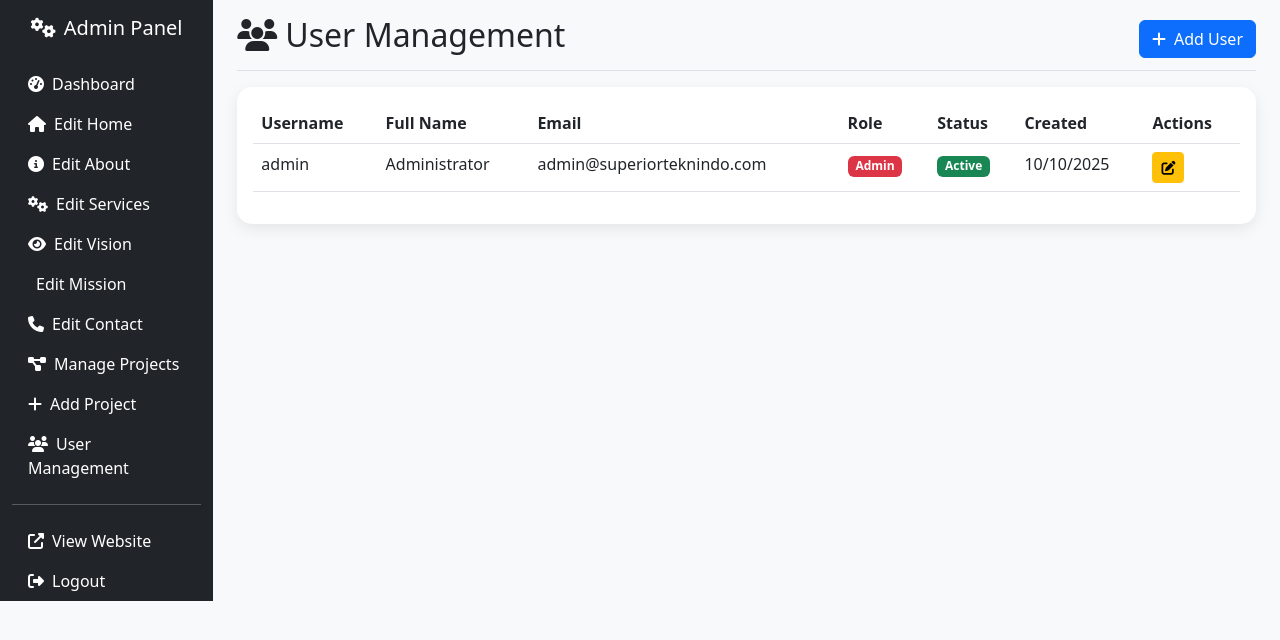
After one commit to aghi182/superior, a PHP site: page /admin/user_management.php in a window 1280 px wide. The commit adds this page. Shown: the top 640 px of the page. Run offline with PHP 8.4, Linux system fonts and the light colour scheme; the visitor is signed in with stand-in values (Sample User, id 1); data comes from the database, SQL or seed files in the repository.

Commit message:
penambahan fitur user management dan untuk login ambil username dari database serta perubahan password di table jadi hash

```diff
--- /dev/null
+++ b/admin/user_management.php
@@ -0,0 +1,389 @@
+<?php
+require_once '../config.php';
+
+// Check authentication
+startSecureSession();
+if (!isLoggedIn()) {
+    header('Location: ../login.php');
+    exit();
+}
+
+// Check if user is admin
+if ($_SESSION['role'] !== 'admin') {
+    header('Location: ../dashboard.php');
+    exit();
+}
+
+// Handle form submissions
+$message = '';
+$message_type = '';
+
+if ($_SERVER['REQUEST_METHOD'] === 'POST') {
+    $action = $_POST['action'] ?? '';
+
+    if ($action === 'add_user') {
+        $username = sanitizeInput($_POST['username'] ?? '');
+        $password = $_POST['password'] ?? '';
+        $full_name = sanitizeInput($_POST['full_name'] ?? '');
+        $email = sanitizeInput($_POST['email'] ?? '');
+        $role = sanitizeInput($_POST['role'] ?? 'user');
+
+        try {
+            // Check if username already exists
+            $stmt = $pdo->prepare("SELECT id FROM admin_users WHERE username = ?");
+            $stmt->execute([$username]);
+            if ($stmt->fetch()) {
+                $message = 'Username sudah digunakan!';
+                $message_type = 'danger';
+            } else {
+                $hashed_password = password_hash($password, PASSWORD_DEFAULT);
+                $stmt = $pdo->prepare("INSERT INTO admin_users (username, password, full_name, email, role, status, created_at, updated_at) VALUES (?, ?, ?, ?, ?, 1, datetime('now'), datetime('now'))");
+                $stmt->execute([$username, $hashed_password, $full_name, $email, $role]);
+                $message = 'User berhasil ditambahkan!';
+                $message_type = 'success';
+            }
+        } catch (PDOException $e) {
+            $message = 'Terjadi kesalahan: ' . $e->getMessage();
+            $message_type = 'danger';
+        }
+    } elseif ($action === 'edit_user') {
+        $user_id = (int)$_POST['user_id'];
+        $username = sanitizeInput($_POST['username'] ?? '');
+        $full_name = sanitizeInput($_POST['full_name'] ?? '');
+        $email = sanitizeInput($_POST['email'] ?? '');
+        $role = sanitizeInput($_POST['role'] ?? 'user');
+        $status = (int)$_POST['status'];
+
+        try {
+            // Check if username already exists (excluding current user)
+            $stmt = $pdo->prepare("SELECT id FROM admin_users WHERE username = ? AND id != ?");
+            $stmt->execute([$username, $user_id]);
+            if ($stmt->fetch()) {
+                $message = 'Username sudah digunakan!';
+                $message_type = 'danger';
+            } else {
+                $stmt = $pdo->prepare("UPDATE admin_users SET username = ?, full_name = ?, email = ?, role = ?, status = ?, updated_at = datetime('now') WHERE id = ?");
+                $stmt->execute([$username, $full_name, $email, $role, $status, $user_id]);
+                $message = 'User berhasil diupdate!';
+                $message_type = 'success';
+            }
+        } catch (PDOException $e) {
+            $message = 'Terjadi kesalahan: ' . $e->getMessage();
+            $message_type = 'danger';
+        }
+    } elseif ($action === 'delete_user') {
+        $user_id = (int)$_POST['user_id'];
+
+        // Prevent deleting own account
+        if ($user_id == $_SESSION['user_id']) {
+            $message = 'Tidak dapat menghapus akun sendiri!';
+            $message_type = 'danger';
+        } else {
+            try {
+                $stmt = $pdo->prepare("DELETE FROM admin_users WHERE id = ?");
+                $stmt->execute([$user_id]);
+                $message = 'User berhasil dihapus!';
+                $message_type = 'success';
+            } catch (PDOException $e) {
+                $message = 'Terjadi kesalahan: ' . $e->getMessage();
+                $message_type = 'danger';
+            }
+        }
+    }
+}
+
+// Get all users
+try {
+    $stmt = $pdo->query("SELECT id, username, full_name, email, role, status, created_at FROM admin_users ORDER BY created_at DESC");
+    $users = $stmt->fetchAll();
+} catch (PDOException $e) {
+    $users = [];
+    $message = 'Terjadi kesalahan saat mengambil data user: ' . $e->getMessage();
+    $message_type = 'danger';
+}
+?>
+<!DOCTYPE html>
+<html lang="en">
+<head>
+    <meta charset="UTF-8">
+    <meta name="viewport" content="width=device-width, initial-scale=1.0">
+    <title>User Management - PT. Superior Teknik Indonesia</title>
+    <link href="https://cdn.jsdelivr.net/npm/bootstrap@5.3.0/dist/css/bootstrap.min.css" rel="stylesheet">
+    <link href="https://cdnjs.cloudflare.com/ajax/libs/font-awesome/6.4.0/css/all.min.css" rel="stylesheet">
+    <style>
+        body {
+            background: #f8f9fa;
+        }
+        .card {
+            border: none;
+            border-radius: 15px;
+            box-shadow: 0 5px 15px rgba(0,0,0,0.08);
+        }
+        .btn-action {
+            border-radius: 10px;
+            padding: 8px 16px;
+            font-weight: 600;
+        }
+    </style>
+</head>
+<body>
+    <div class="container-fluid">
+        <div class="row">
+            <!-- Sidebar -->
+            <div class="col-md-3 col-lg-2 d-md-block bg-dark sidebar collapse">
+                <div class="position-sticky pt-3">
+                    <div class="text-center mb-4">
+                        <h5 class="text-white">
+                            <i class="fas fa-cogs me-2"></i>Admin Panel
+                        </h5>
+                    </div>
+                    <nav class="nav flex-column">
+                        <a class="nav-link text-white" href="../dashboard.php">
+                            <i class="fas fa-tachometer-alt me-2"></i>Dashboard
+                        </a>
+                        <a class="nav-link text-white" href="home.php">
+                            <i class="fas fa-home me-2"></i>Edit Home
+                        </a>
+                        <a class="nav-link text-white" href="about.php">
+                            <i class="fas fa-info-circle me-2"></i>Edit About
+                        </a>
+                        <a class="nav-link text-white" href="services.php">
+                            <i class="fas fa-cogs me-2"></i>Edit Services
+                        </a>
+                        <a class="nav-link text-white" href="vision.php">
+                            <i class="fas fa-eye me-2"></i>Edit Vision
+                        </a>
+                        <a class="nav-link text-white" href="mission.php">
+                            <i class="fas fa-target me-2"></i>Edit Mission
+                        </a>
+                        <a class="nav-link text-white" href="contact.php">
+                            <i class="fas fa-phone me-2"></i>Edit Contact
+                        </a>
+                        <a class="nav-link text-white" href="projects.php">
+                            <i class="fas fa-project-diagram me-2"></i>Manage Projects
+                        </a>
+                        <a class="nav-link text-white" href="projects_add.php">
+                            <i class="fas fa-plus me-2"></i>Add Project
+                        </a>
+                        <a class="nav-link text-white active" href="user_management.php">
+                            <i class="fas fa-users me-2"></i>User Management
+                        </a>
+                        <hr class="text-white">
+                        <a class="nav-link text-white" href="../index.php" target="_blank">
+                            <i class="fas fa-external-link-alt me-2"></i>View Website
+                        </a>
+                        <a class="nav-link text-white" href="../login.php?logout=1">
+                            <i class="fas fa-sign-out-alt me-2"></i>Logout
+                        </a>
+                    </nav>
+                </div>
+            </div>
+
+            <!-- Main content -->
+            <main class="col-md-9 ms-sm-auto col-lg-10 px-md-4">
+                <div class="d-flex justify-content-between flex-wrap flex-md-nowrap align-items-center pt-3 pb-2 mb-3 border-bottom">
+                    <h1 class="h2"><i class="fas fa-users me-2"></i>User Management</h1>
+                    <button type="button" class="btn btn-primary" data-bs-toggle="modal" data-bs-target="#addUserModal">
+                        <i class="fas fa-plus me-2"></i>Add User
+                    </button>
+                </div>
+
+                <?php if ($message): ?>
+                <div class="alert alert-<?php echo $message_type; ?> alert-dismissible fade show" role="alert">
+                    <i class="fas fa-<?php echo $message_type === 'success' ? 'check-circle' : 'exclamation-triangle'; ?> me-2"></i>
+                    <?php echo htmlspecialchars($message); ?>
+                    <button type="button" class="btn-close" data-bs-dismiss="alert"></button>
+                </div>
+                <?php endif; ?>
+
+                <div class="card">
+                    <div class="card-body">
+                        <div class="table-responsive">
+                            <table class="table table-hover">
+                                <thead>
+                                    <tr>
+                                        <th>Username</th>
+                                        <th>Full Name</th>
+                                        <th>Email</th>
+                                        <th>Role</th>
+                                        <th>Status</th>
+                                        <th>Created</th>
+                                        <th>Actions</th>
+                                    </tr>
+                                </thead>
+                                <tbody>
+                                    <?php foreach ($users as $user): ?>
+                                    <tr>
+                                        <td><?php echo htmlspecialchars($user['username']); ?></td>
+                                        <td><?php echo htmlspecialchars($user['full_name']); ?></td>
+                                        <td><?php echo htmlspecialchars($user['email']); ?></td>
+                                        <td>
+                                            <span class="badge bg-<?php echo $user['role'] === 'admin' ? 'danger' : 'primary'; ?>">
+                                                <?php echo ucfirst($user['role']); ?>
+                                            </span>
+                                        </td>
+                                        <td>
+                                            <span class="badge bg-<?php echo $user['status'] ? 'success' : 'secondary'; ?>">
+                                                <?php echo $user['status'] ? 'Active' : 'Inactive'; ?>
+                                            </span>
+                                        </td>
+                                        <td><?php echo date('d/m/Y', strtotime($user['created_at'])); ?></td>
+                                        <td>
+                                            <button class="btn btn-sm btn-warning" onclick="editUser(<?php echo htmlspecialchars(json_encode($user)); ?>)">
+                                                <i class="fas fa-edit"></i>
+                                            </button>
+                                            <?php if ($user['id'] != $_SESSION['user_id']): ?>
+                                            <button class="btn btn-sm btn-danger" onclick="deleteUser(<?php echo $user['id']; ?>, '<?php echo htmlspecialchars($user['username']); ?>')">
+                                                <i class="fas fa-trash"></i>
+                                            </button>
+                                            <?php endif; ?>
+                                        </td>
+                                    </tr>
+                                    <?php endforeach; ?>
+                                </tbody>
+                            </table>
+                        </div>
+                    </div>
+                </div>
+            </main>
+        </div>
+    </div>
+
+    <!-- Add User Modal -->
+    <div class="modal fade" id="addUserModal" tabindex="-1">
+        <div class="modal-dialog">
+            <div class="modal-content">
+                <div class="modal-header">
+                    <h5 class="modal-title">Add New User</h5>
+                    <button type="button" class="btn-close" data-bs-dismiss="modal"></button>
+                </div>
+                <form method="POST">
+                    <div class="modal-body">
+                        <input type="hidden" name="action" value="add_user">
+                        <div class="mb-3">
+                            <label for="username" class="form-label">Username</label>
+                            <input type="text" class="form-control" id="username" name="username" required>
+                        </div>
+                        <div class="mb-3">
+                            <label for="password" class="form-label">Password</label>
+                            <input type="password" class="form-control" id="password" name="password" required>
+                        </div>
+                        <div class="mb-3">
+                            <label for="full_name" class="form-label">Full Name</label>
+                            <input type="text" class="form-control" id="full_name" name="full_name" required>
+                        </div>
+                        <div class="mb-3">
+                            <label for="email" class="form-label">Email</label>
+                            <input type="email" class="form-control" id="email" name="email" required>
+                        </div>
+                        <div class="mb-3">
+                            <label for="role" class="form-label">Role</label>
+                            <select class="form-select" id="role" name="role" required>
+                                <option value="user">User</option>
+                                <option value="admin">Admin</option>
+                            </select>
+                        </div>
+                    </div>
+                    <div class="modal-footer">
+                        <button type="button" class="btn btn-secondary" data-bs-dismiss="modal">Cancel</button>
+                        <button type="submit" class="btn btn-primary">Add User</button>
+                    </div>
+                </form>
+            </div>
+        </div>
+    </div>
+
+    <!-- Edit User Modal -->
+    <div class="modal fade" id="editUserModal" tabindex="-1">
+        <div class="modal-dialog">
+            <div class="modal-content">
+                <div class="modal-header">
+                    <h5 class="modal-title">Edit User</h5>
+                    <button type="button" class="btn-close" data-bs-dismiss="modal"></button>
+                </div>
+                <form method="POST">
+                    <div class="modal-body">
+                        <input type="hidden" name="action" value="edit_user">
+                        <input type="hidden" name="user_id" id="edit_user_id">
+                        <div class="mb-3">
+                            <label for="edit_username" class="form-label">Username</label>
+                            <input type="text" class="form-control" id="edit_username" name="username" required>
+                        </div>
+                        <div class="mb-3">
+                            <label for="edit_full_name" class="form-label">Full Name</label>
+                            <input type="text" class="form-control" id="edit_full_name" name="full_name" required>
+                        </div>
+                        <div class="mb-3">
+                            <label for="edit_email" class="form-label">Email</label>
+                            <input type="email" class="form-control" id="edit_email" name="email" required>
+                        </div>
+                        <div class="mb-3">
+                            <label for="edit_role" class="form-label">Role</label>
+                            <select class="form-select" id="edit_role" name="role" required>
+                                <option value="user">User</option>
+                                <option value="admin">Admin</option>
+                            </select>
+                        </div>
+                        <div class="mb-3">
+                            <label for="edit_status" class="form-label">Status</label>
+                            <select class="form-select" id="edit_status" name="status" required>
+                                <option value="1">Active</option>
+                                <option value="0">Inactive</option>
+                            </select>
+                        </div>
+                    </div>
+                    <div class="modal-footer">
+                        <button type="button" class="btn btn-secondary" data-bs-dismiss="modal">Cancel</button>
+                        <button type="submit" class="btn btn-primary">Update User</button>
+                    </div>
+                </form>
+            </div>
+        </div>
+    </div>
+
+    <!-- Delete User Modal -->
+    <div class="modal fade" id="deleteUserModal" tabindex="-1">
+        <div class="modal-dialog">
+            <div class="modal-content">
+                <div class="modal-header">
+                    <h5 class="modal-title">Delete User</h5>
+                    <button type="button" class="btn-close" data-bs-dismiss="modal"></button>
+                </div>
+                <form method="POST">
+                    <div class="modal-body">
+                        <input type="hidden" name="action" value="delete_user">
+                        <input type="hidden" name="user_id" id="delete_user_id">
+                        <p>Are you sure you want to delete user <strong id="delete_username"></strong>?</p>
+                        <p class="text-danger">This action cannot be undone!</p>
+                    </div>
+                    <div class="modal-footer">
+                        <button type="button" class="btn btn-secondary" data-bs-dismiss="modal">Cancel</button>
+                        <button type="submit" class="btn btn-danger">Delete User</button>
+                    </div>
+                </form>
+            </div>
+        </div>
+    </div>
+
+    <script src="https://cdn.jsdelivr.net/npm/bootstrap@5.3.0/dist/js/bootstrap.bundle.min.js"></script>
+    <script>
+        function editUser(user) {
+            document.getElementById('edit_user_id').value = user.id;
+            document.getElementById('edit_username').value = user.username;
+            document.getElementById('edit_full_name').value = user.full_name;
+            document.getElementById('edit_email').value = user.email;
+            document.getElementById('edit_role').value = user.role;
+            document.getElementById('edit_status').value = user.status;
+
+            new bootstrap.Modal(document.getElementById('editUserModal')).show();
+        }
+
+        function deleteUser(userId, username) {
+            document.getElementById('delete_user_id').value = userId;
+            document.getElementById('delete_username').textContent = username;
+
+            new bootstrap.Modal(document.getElementById('deleteUserModal')).show();
+        }
+    </script>
+</body>
+</html>
--- a/config.php
+++ b/config.php
@@ -12,6 +12,10 @@ ini_set('display_errors', 1);
 define('DB_PATH', __DIR__ . '/website.db');
 define('UPLOAD_FOLDER', __DIR__ . '/pictures');
 define('ALLOWED_EXTENSIONS', ['png', 'jpg', 'jpeg', 'gif', 'svg', 'webp', 'ico']);
+
+// Session configuration
+define('SESSION_TIMEOUT', 600); // 10 minutes in seconds
+define('SESSION_NAME', 'SUPERIOR_ADMIN_SESSION');
 
 // Ensure upload folder exists
 if (!file_exists(UPLOAD_FOLDER)) {
@@ -71,15 +75,37 @@ function handleCorsPreflight() {
  */
 function startSecureSession() {
     if (session_status() === PHP_SESSION_NONE) {
+        // Set session name
+        session_name(SESSION_NAME);
+
+        // Set session timeout
+        ini_set('session.gc_maxlifetime', SESSION_TIMEOUT);
+        ini_set('session.cookie_lifetime', SESSION_TIMEOUT);
+
+        // Start session
         session_start();
+
+        // Check session timeout
+        if (isset($_SESSION['last_activity']) && (time() - $_SESSION['last_activity'] > SESSION_TIMEOUT)) {
+            // Session expired
+            session_unset();
+            session_destroy();
+            return false;
+        }
+
+        // Update last activity time
+        $_SESSION['last_activity'] = time();
     }
+    return true;
 }
 
 /**
  * Helper function untuk check login status
  */
 function isLoggedIn() {
-    startSecureSession();
+    if (!startSecureSession()) {
+        return false;
+    }
     return isset($_SESSION['logged_in']) && $_SESSION['logged_in'] === true;
 }
 
```
Also changed, not shown: USER_MANAGEMENT_FEATURES.md (added, +69 -0 lines), admin/change_password.php (added, +190 -0 lines), dashboard.php (+27 -6 lines), login.php (+14 -2 lines).
